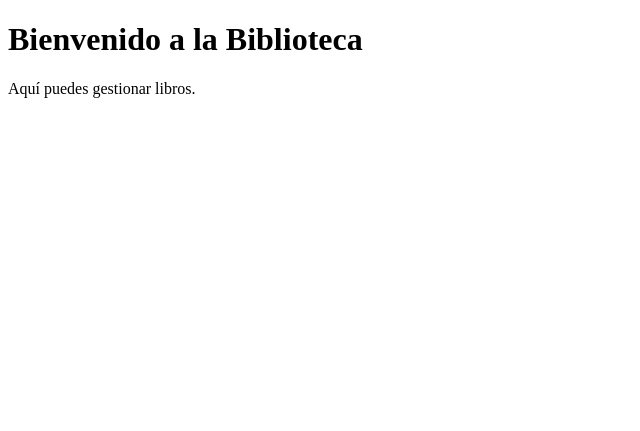
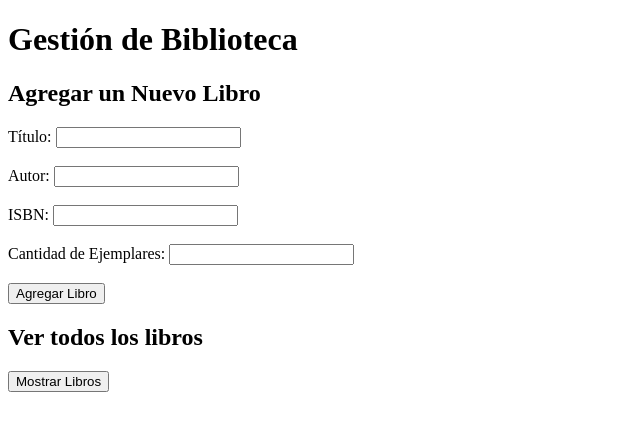
Before and after one commit to esteban-195/MongoDB-Python-HTML, a Flask app: page /web in a window 1280 px wide. Shown: the top 431 px of the page, without its empty margins (0-640 px from the left). Run offline with Flask 3, Linux system fonts and the light colour scheme; some libraries are stand-ins or nearby versions.

Commit message:
Se creó el formulario en donde el usuario puede agregar libros a la base de datos

```diff
--- a/app.py
+++ b/app.py
@@ -1,4 +1,4 @@
-from flask import Flask, jsonify, request, render_template
+from flask import Flask, jsonify, request, render_template, redirect, url_for
 from flask_pymongo import PyMongo
 
 app = Flask(__name__)
@@ -11,42 +11,37 @@ mongo = PyMongo(app)
 def home():
     return "¡La API de la biblioteca está funcionando!"
 
-# Agregar un libro
-@app.route("/libros", methods=["POST"])
+@app.route("/web")
+def web():
+    return render_template("index.html")
+
+# Ruta para procesar el formulario y agregar un libro
+@app.route("/agregar_libro", methods=["POST"])
 def agregar_libro():
-    data = request.json
-    if not data or not "titulo" in data:
-        return jsonify({"error": "Datos inválidos"}), 400
+    titulo = request.form.get("titulo")
+    autor = request.form.get("autor")
+    isbn = request.form.get("isbn")
+    cantidad = request.form.get("cantidad")
 
+    if not titulo or not autor or not isbn or not cantidad:
+        return "Error: Faltan datos", 400
+
+    # Insertar en la base de datos
     mongo.db.libro.insert_one({
-        "titulo": data["titulo"],
-        "autor": data["autor"],
-        "isbn": data["isbn"],
-        "cantidad_ejemplares": data["cantidad_ejemplares"],
-        "ejemplares_disponibles": data["ejemplares_disponibles"]
+        "titulo": titulo,
+        "autor": autor,
+        "isbn": isbn,
+        "cantidad_ejemplares": int(cantidad),
+        "ejemplares_disponibles": int(cantidad)
     })
 
-    return jsonify({"mensaje": "Libro agregado"}), 201
+    return redirect(url_for("web"))
 
-# Obtener todos los libros
+# Ruta para obtener todos los libros
 @app.route("/libros", methods=["GET"])
 def obtener_libros():
     libros = list(mongo.db.libro.find({}, {"_id": 0}))
     return jsonify(libros)
 
-# Buscar un libro por título
-@app.route("/libros/<titulo>", methods=["GET"])
-def buscar_libro(titulo):
-    libro = mongo.db.libro.find_one({"titulo": titulo}, {"_id": 0})
-    if libro:
-        return jsonify(libro)
-    return jsonify({"error": "Libro no encontrado"}), 404
-
-# Ruta para el frontend (Asegúrate de tener el archivo templates/index.html)
-@app.route("/web")
-def web():
-    return render_template("index.html")
-
-# ¡Coloca esto al final del archivo!
 if __name__ == "__main__":
     app.run(debug=True)
--- a/templates/index.html
+++ b/templates/index.html
@@ -6,7 +6,27 @@
     <title>Biblioteca</title>
 </head>
 <body>
-    <h1>Bienvenido a la Biblioteca</h1>
-    <p>Aquí puedes gestionar libros.</p>
+    <h1>Gestión de Biblioteca</h1>
+
+    <h2>Agregar un Nuevo Libro</h2>
+    <form action="/agregar_libro" method="POST">
+        <label for="titulo">Título:</label>
+        <input type="text" id="titulo" name="titulo" required><br><br>
+
+        <label for="autor">Autor:</label>
+        <input type="text" id="autor" name="autor" required><br><br>
+
+        <label for="isbn">ISBN:</label>
+        <input type="text" id="isbn" name="isbn" required><br><br>
+
+        <label for="cantidad">Cantidad de Ejemplares:</label>
+        <input type="number" id="cantidad" name="cantidad" required><br><br>
+
+        <button type="submit">Agregar Libro</button>
+    </form>
+
+    <h2>Ver todos los libros</h2>
+    <button onclick="window.location.href='/libros'">Mostrar Libros</button>
+
 </body>
 </html>
```
